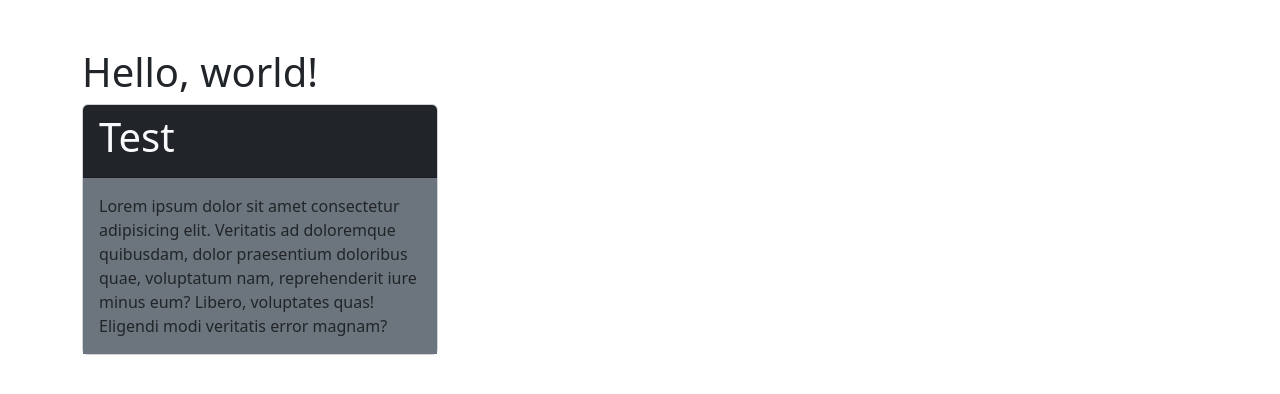
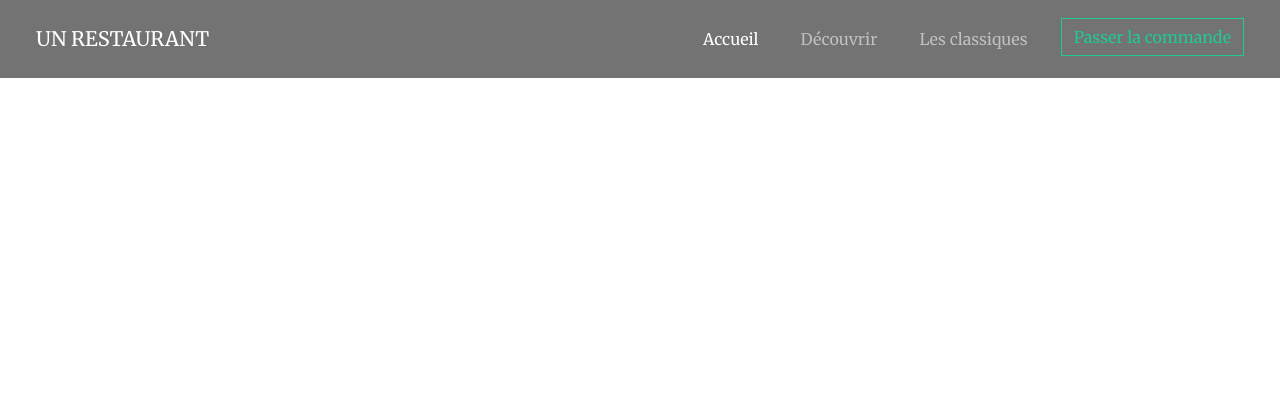
Before and after one commit to Chardema/learningboostrap, a plain HTML site: page index.html in a window 1280 px wide. Drawn offline with Linux system fonts and the light colour scheme.

Commit message:
modif navbar

```diff
--- /dev/null
+++ b/assets/css/style.css
@@ -0,0 +1,29 @@
+@import url('https://fonts.googleapis.com/css2?family=Merriweather:wght@300;400&display=swap');
+
+.ch-navbar {
+    background-color:rgba(0, 0, 0, 0.55);
+    font-family: "Merriweather", serif;
+    box-shadow: 1px 1px 3px rgba(255, 255, 255, 0.54);
+}
+
+.ch-navbar .nav-link {
+    border: 1px solid transparent;
+    transition: padding-bottom .4s ease-in-out, border-color .3s ease;
+}
+
+.ch-navbar .nav-link:hover {
+    padding-bottom: 20px;
+    border-bottom-color: var(--bs-teal);
+}
+.btn-order {
+    color: var(--bs-teal);
+    border-color: var(--bs-teal);
+    transition: 0.5s;
+}
+
+.btn-order:hover,
+.btn-order:active{
+    color: #fff;
+    background-color: var(--bs-teal);
+    border-color: var(--bs-teal);
+}
--- a/index.html
+++ b/index.html
@@ -5,26 +5,37 @@
     <meta name="viewport" content="width=device-width, initial-scale=1">
     <title>Bootstrap Learning</title>
     <link href="assets/css/bootstrap.min.css" rel="stylesheet">
+    <link rel="stylesheet" href="https://cdnjs.cloudflare.com/ajax/libs/font-awesome/6.1.2/css/all.min.css" integrity="sha512-1sCRPdkRXhBV2PBLUdRb4tMg1w2YPf37qatUFeS7zlBy7jJI8Lf4VHwWfZZfpXtYSLy85pkm9GaYVYMfw5BC1A==" crossorigin="anonymous" referrerpolicy="no-referrer" />
+    <link rel="stylesheet" href="./assets/css/style.css">
+
+    <style>
+    </style>
   </head>
   <body>
-    <div class="container mt-5">
-        <h1>Hello, world!</h1>
-        <div class="row">
-            <div class="col">
-                <div class="card">
-                    <div class="card-header bg-dark text-light">
-                        <h1>Test</h1>
-                    </div>
-                    <div class="card-body bg-secondary">
-                        Lorem ipsum dolor sit amet consectetur adipisicing elit. Veritatis ad doloremque quibusdam, dolor praesentium doloribus quae,
-                        voluptatum nam, reprehenderit iure minus eum? Libero, voluptates quas! Eligendi modi veritatis error magnam?
-                    </div>
-                </div>
-            </div>
-            <div class="col"></div>
-            <div class="col"></div>
+    <nav class="ch-navbar navbar navbar-expand-lg navbar-dark">
+      <div class="container-fluid">
+        <a class="navbar-brand text-uppercase mx-4 py-3" href="#">Un restaurant</a>
+        <button class="navbar-toggler" type="button" data-bs-toggle="collapse" data-bs-target="#navbarSupportedContent" aria-controls="navbarSupportedContent" aria-expanded="false" aria-label="Toggle navigation">
+          <span class="navbar-toggler-icon"></span>
+        </button>
+        <div class="collapse navbar-collapse" id="navbarSupportedContent">
+          <ul class="navbar-nav ms-auto mb-2 mb-lg-0">
+            <li class="nav-item pe-4">
+              <a class="nav-link active" aria-current="page" href="#">Accueil</a>
+            </li>
+            <li class="nav-item pe-4">
+              <a class="nav-link" href="#">Découvrir</a>
+            </li>
+            <li class="nav-item pe-4">
+              <a class="nav-link">Les classiques</a>
+            </li>
+            <li class="nav-item pe-4">
+              <a class="btn btn-order rounded-0" href="#">Passer la commande</a>
+            </li>
+          </ul>
         </div>
-    </div>
+      </div>
+    </nav>
     <script src="assets/js/bootstrap.bundle.min.js"></script>
   </body>
 </html>
```
